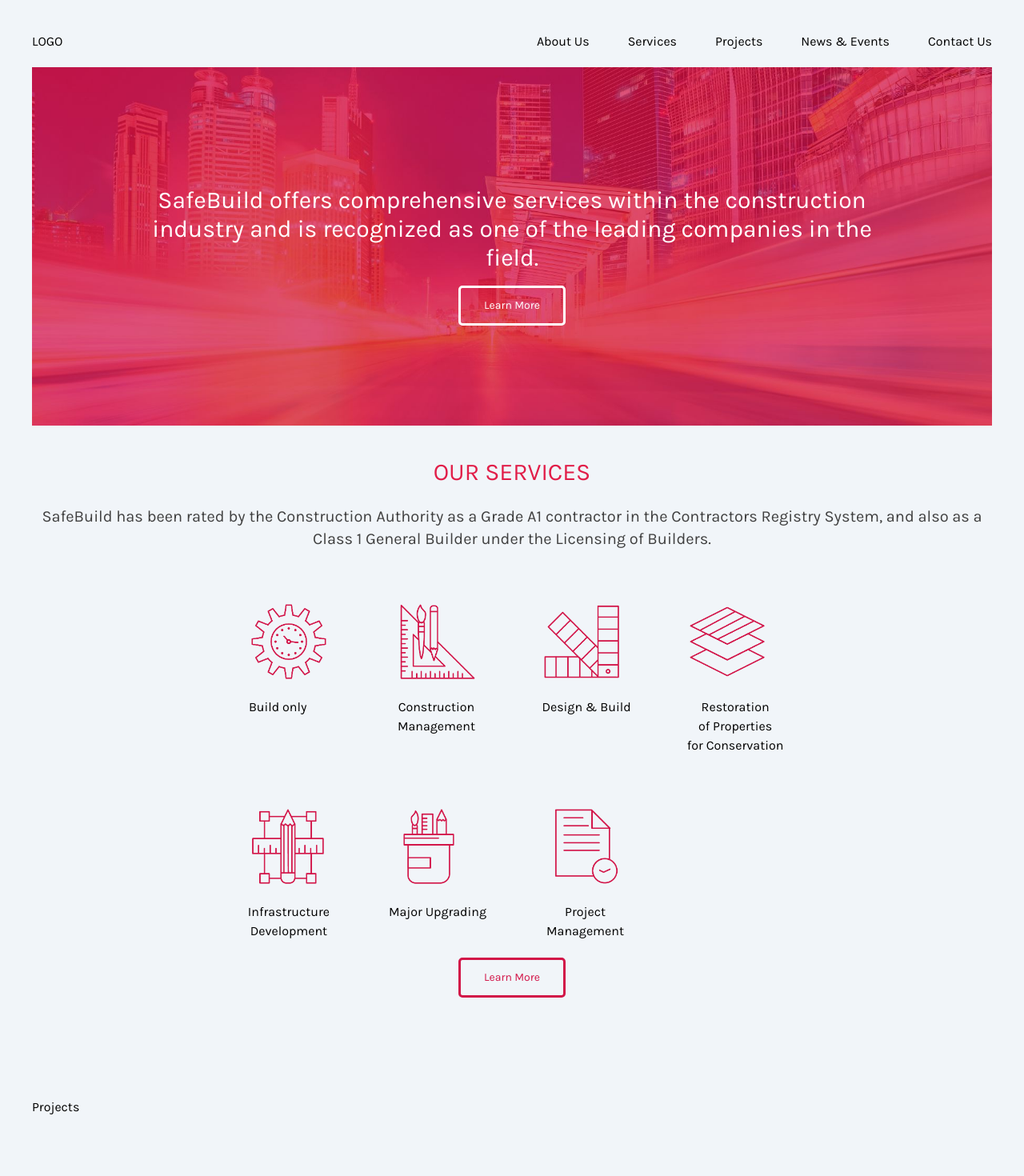
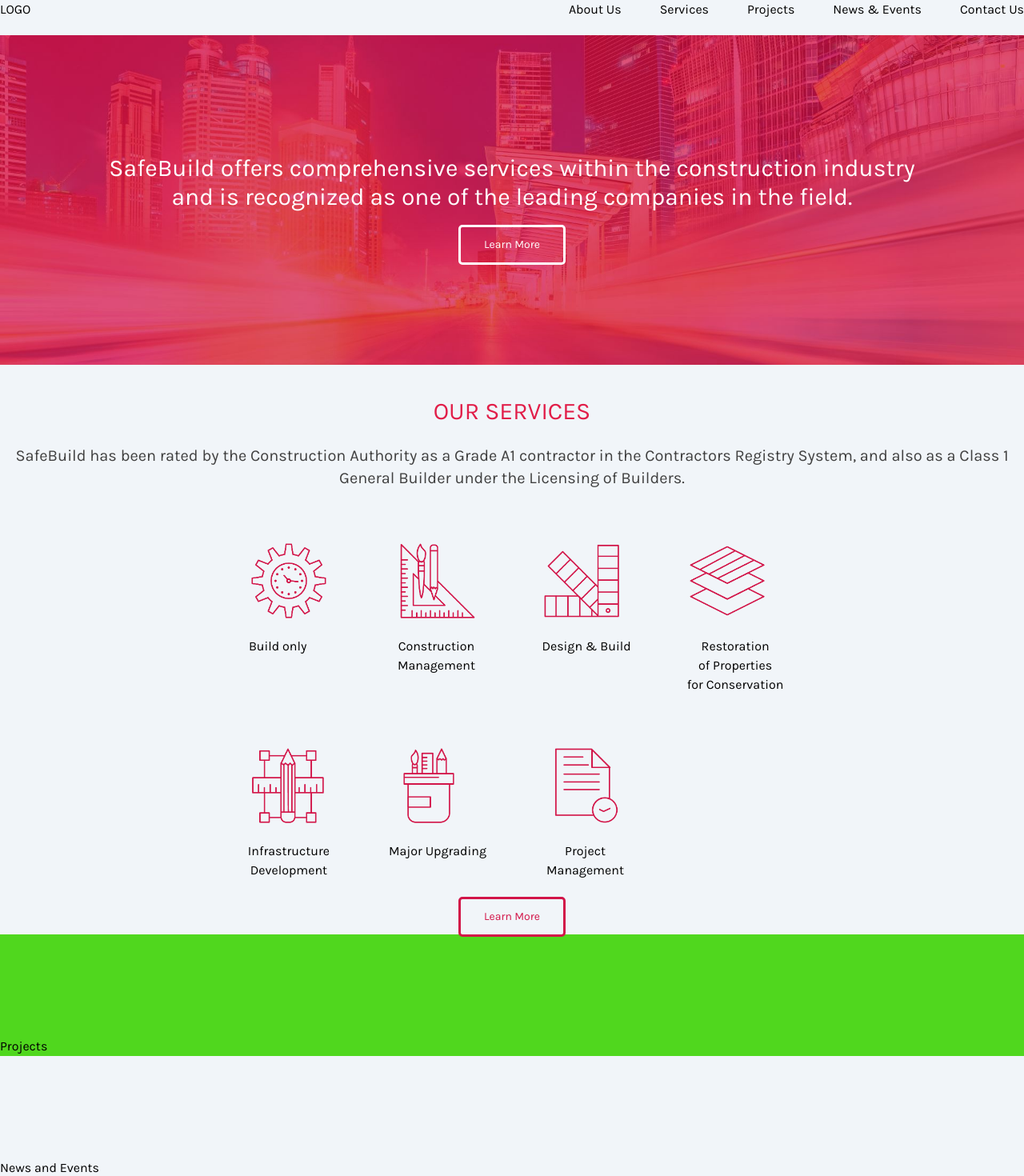
Before and after one commit to francesjgonzales/safebuild, a Next.js app: page / in a window 1280 px wide. Shown: the top 1470 px of the page at 80% size. Built offline with nearby package versions, Linux system fonts and the light colour scheme.

Commit message:
reset margins and paddings

```diff
--- a/src/app/globals.css
+++ b/src/app/globals.css
@@ -13,7 +13,7 @@
 
 /* START Margins and Paddings */
 .body {
-  @apply container mx-auto p-10 px-10 bg-slate-100;
+  @apply mx-auto bg-slate-100;
 }
 
 /* START Column articles */
@@ -54,17 +54,21 @@
 }
 
 /* START navbar styles */
-.navbar {
+/* .navbar {
   @apply bg-slate-50 flex fixed top-0 left-0 right-0 p-10;
-}
+} */
+
+/* .navbar__desktop {
+  @apply flex justify-between grid-cols-6 gap-12 sm:text-left sm:flex text-center pb-5;
+} */
 
 .navbar__desktop {
-  @apply flex justify-between grid-cols-6 gap-12 sm:text-left sm:flex text-center pb-5;
+  @apply justify-between grid-cols-6 gap-12 sm:text-left sm:flex text-center pb-5;
 }
 
 /* START slider styles */
 .slider {
-  @apply container xl:flex-row flex-col gap-5 relative z-0 mx-auto p-32 text-center text-white grid justify-items-stretch;
+  @apply xl:flex-row flex-col gap-5 relative z-0 mx-auto p-32 text-center text-white grid justify-items-stretch;
 }
 
 /* START articles styles */
--- a/src/app/page.tsx
+++ b/src/app/page.tsx
@@ -105,7 +105,7 @@
           <button className="slider__button text-[#D21448]">Learn More</button>
         </p>
       </section>
-      <section className="articles">Projects</section>
+      <section className="articles mx-auto bg-[#50d71e]">Projects</section>
       <section className="articles">News and Events</section>
       <section className="articles">Contact us and Sign up Newsletter</section>
     </>
--- a/src/components/Navbar.tsx
+++ b/src/components/Navbar.tsx
@@ -9,7 +9,7 @@
   const [navbar, setNavbar] = useState(false);
   return (
     <nav>
-      <div className="container">
+      <div className="">
         {/* Desktop Menu */}
         {/* LOGO */}
         <div className="navbar__desktop text-left">
@@ -17,7 +17,6 @@
             <Link href="/">
               <h2>LOGO</h2>
             </Link>
-          </div>
 
             {/* Hamburg button */}
             <div className="text-right md:hidden">
@@ -37,6 +36,8 @@
                 )}
               </button>
             </div>
+          </div>
+
           <div
             className={`pb-3 mt-8 md:inline-flex gap-12 md:pb-0 md:mt-0 ${
               navbar ? "p-12 md:p-0 block" : "hidden"
```
Lines whose indentation alone changed are shown as unchanged.
